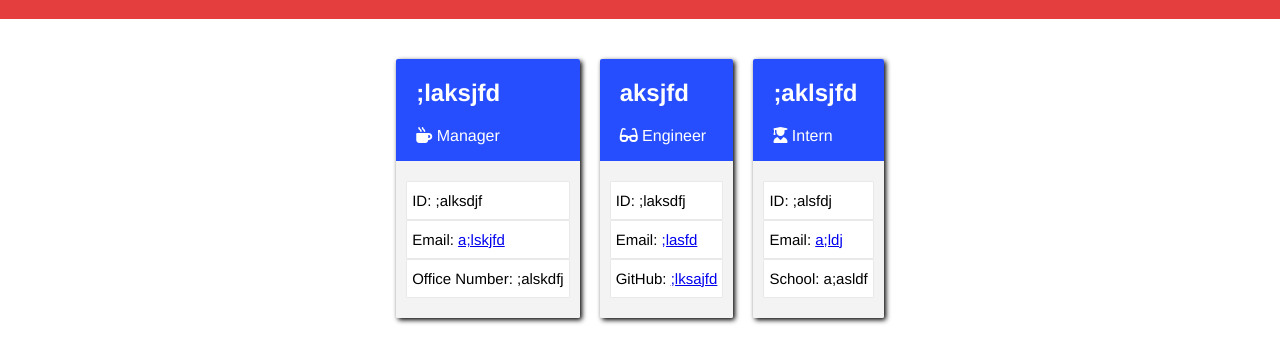
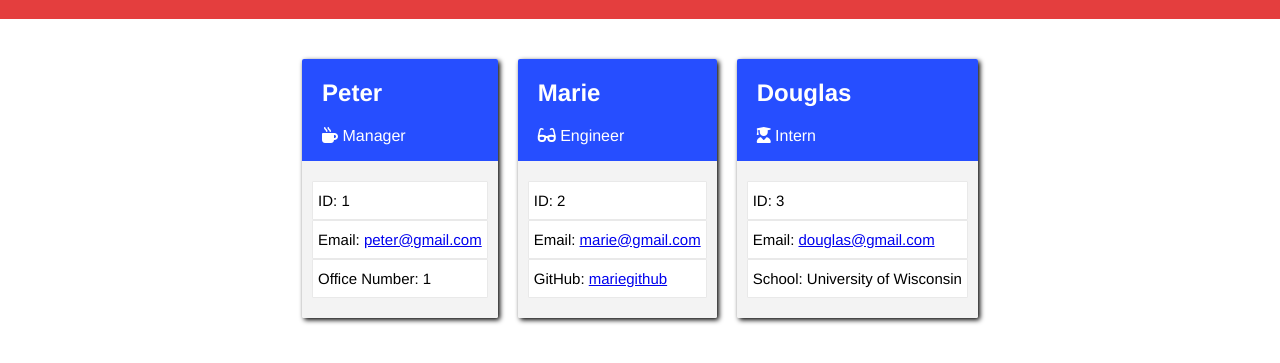
Before and after one commit to Mazattack1999/team-profile-generator, a website: page samples/index.html in a window 1280 px wide. Shown: the part 61-424 px from the top of the page. Drawn offline with Linux system fonts and the light colour scheme; files that its build step writes are made by us from their sources.

Commit message:
update README.md with video link and add sample file

```diff
--- a/dist/index.html
+++ b/samples/index.html
@@ -19,40 +19,40 @@
 
                 <div class="card">
                     <div class="card-title">
-                        <h2>;laksjfd</h2>
+                        <h2>Peter </h2>
                         <p><i class="fa-solid fa-mug-hot"></i> Manager</p>
                     </div>
 
                     <div class="card-content">
-                        <p class="card-id">ID: ;alksdjf</p>
-                        <p class="card-email">Email: <a href="mailto: a;lskjfd">a;lskjfd</a></p>
-                        <p class="card-special-info">Office Number: ;alskdfj</p>
+                        <p class="card-id">ID: 1</p>
+                        <p class="card-email">Email: <a href="mailto: peter@gmail.com">peter@gmail.com</a></p>
+                        <p class="card-special-info">Office Number: 1</p>
                     </div>
                 </div>
 
                     <div class="card">
                         <div class="card-title">
-                            <h2>aksjfd</h2>
+                            <h2>Marie</h2>
                             <p><i class="fa-solid fa-glasses"></i> Engineer</p>
                         </div>
 
                         <div class="card-content">
-                            <p class="card-id">ID: ;laksdfj</p>
-                            <p class="card-email">Email: <a href="mailto: ;lasfd">;lasfd</a></p>
-                            <p class="card-special-info">GitHub: <a href=https://github.com/;lksajfd>;lksajfd</a></p>
+                            <p class="card-id">ID: 2</p>
+                            <p class="card-email">Email: <a href="mailto: marie@gmail.com">marie@gmail.com</a></p>
+                            <p class="card-special-info">GitHub: <a href=https://github.com/mariegithub>mariegithub</a></p>
                         </div>
                     </div>
 
                     <div class="card">
                         <div class="card-title">
-                            <h2>;aklsjfd</h2>
+                            <h2>Douglas</h2>
                             <p><i class="fa-solid fa-user-graduate"></i> Intern</p>
                         </div>
 
                         <div class="card-content">
-                            <p class="card-id">ID: ;alsfdj</p>
-                            <p class="card-email">Email: <a href="mailto: a;ldj">a;ldj</a></p>
-                            <p class="card-special-info">School: a;asldf</p>
+                            <p class="card-id">ID: 3</p>
+                            <p class="card-email">Email: <a href="mailto: douglas@gmail.com">douglas@gmail.com</a></p>
+                            <p class="card-special-info">School: University of Wisconsin</p>
                         </div>
                     </div>
 
```
Also changed, not shown: README.md.
